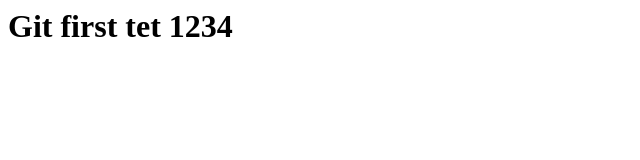
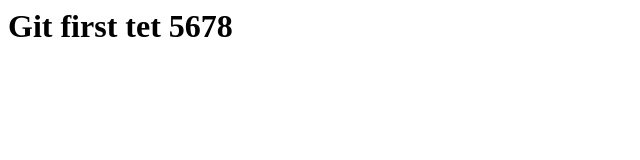
Before and after one commit to 63070016/testgit, a plain HTML site: page index.html in a window 1280 px wide. Shown: the full height of the page, 0-640 px from the left. Drawn offline with Linux system fonts and the light colour scheme.

Commit message:
Update index.html

```diff
--- a/index.html
+++ b/index.html
@@ -5,6 +5,6 @@
     <title>Document</title>
 </head>
 <body>
-    <h1>Git first tet 1234</h1>
+    <h1>Git first tet 5678</h1>
 </body>
 </html>
```
